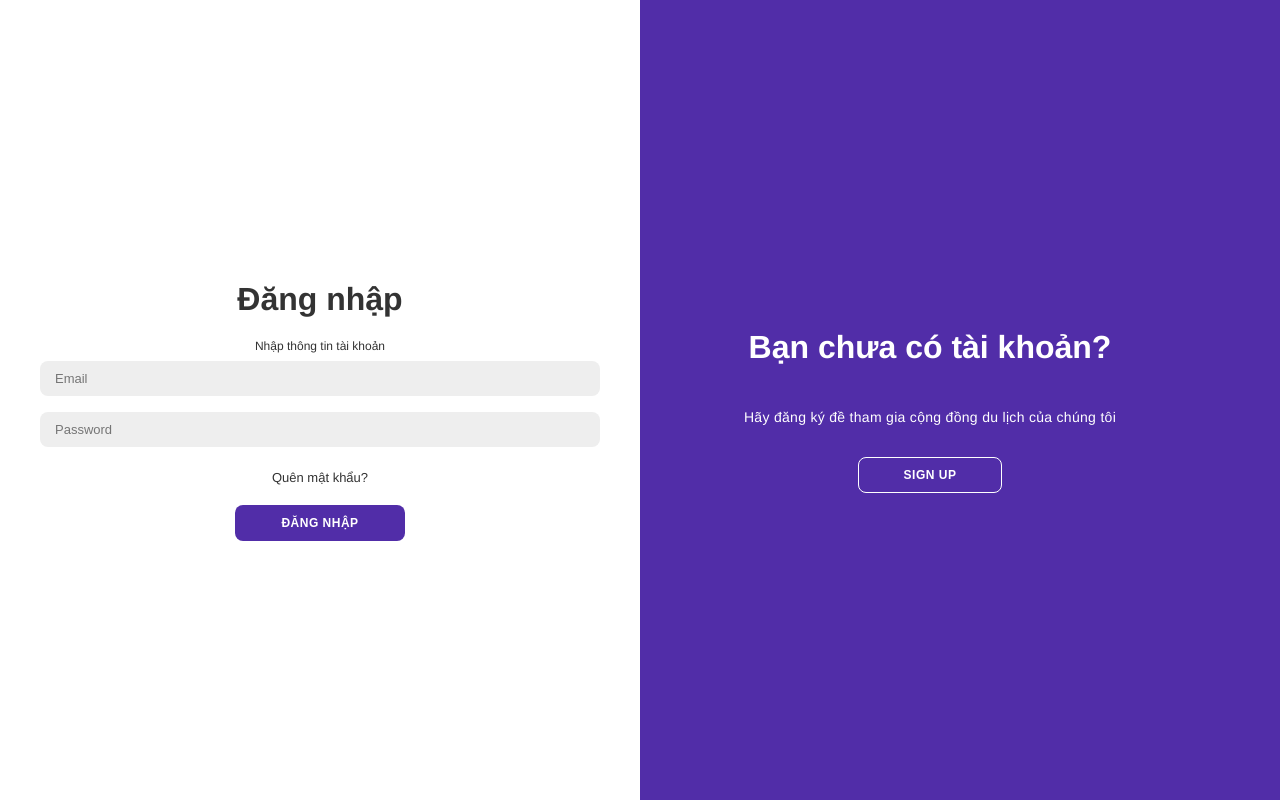
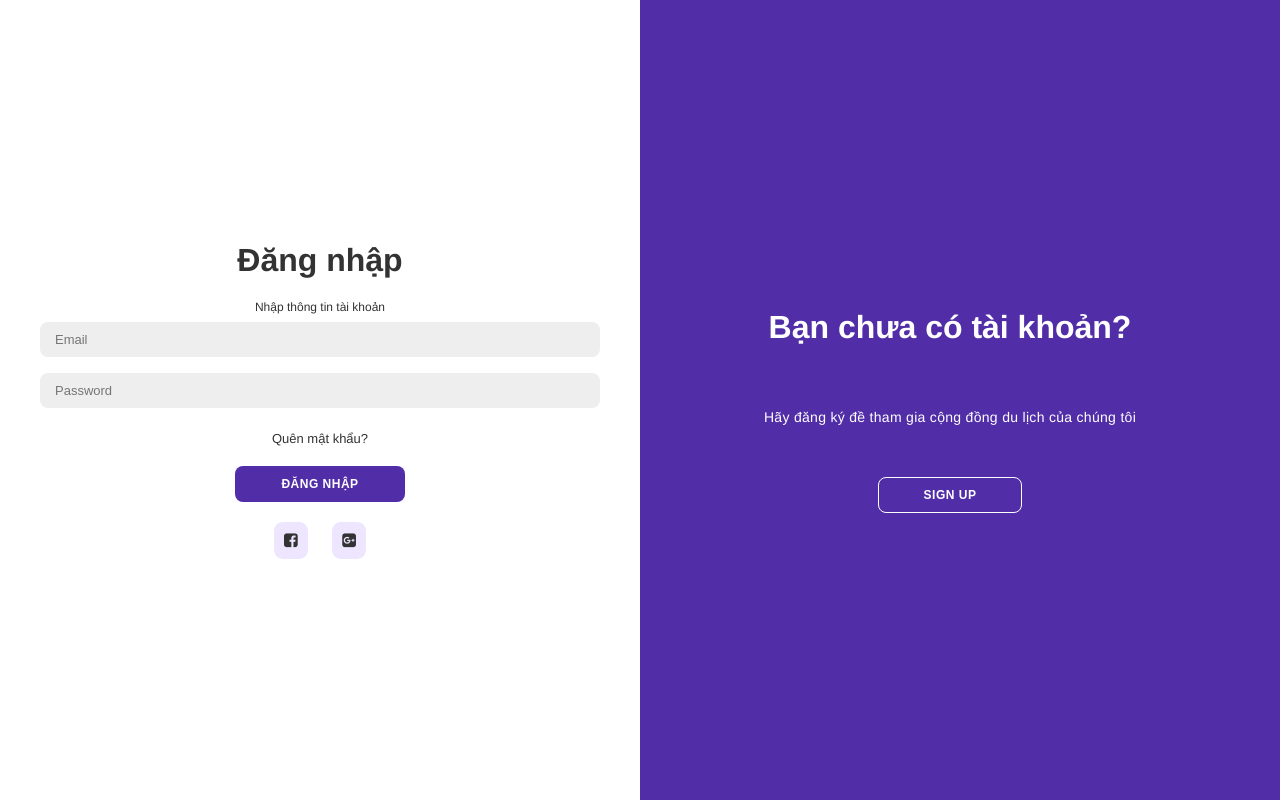
Before and after one commit to tranMinhTien2k3/BTL_XayDungUngDungWeb_N05, a website: page src/views/login_register.html in a window 1280 px wide. Drawn offline with Linux system fonts and the light colour scheme; files that its build step writes are made by us from their sources; files whose address does not match are found by name.

Commit message:
logo button login

```diff
--- a/src/public/css/login_register.css
+++ b/src/public/css/login_register.css
@@ -17,6 +17,7 @@ body {
     line-height: 20px;
     letter-spacing: 0.3px;
     margin: 20px 0;
+    padding: 20px;
 }
 
 .container span {
@@ -70,6 +71,19 @@ body {
     outline: none;
 }
 
+.container li {
+    display: inline;
+    border-radius: 25%;
+    background-color: #eee6ff;
+    padding: 10px;
+    margin: 10px;
+}
+
+.container ul {
+    padding: 10px;
+    margin: 20px;
+}
+
 .form-container {
     position: absolute;
     top: 0;
@@ -118,6 +132,7 @@ body {
 
 
 .toggle-container {
+    padding-left: 20px;
     position: absolute;
     top: 0;
     left: 50%;
--- a/src/views/login_register.html
+++ b/src/views/login_register.html
@@ -6,6 +6,7 @@
     <title>Đăng nhập</title>
     <link rel="stylesheet" href="css/login_register.css">
     <link rel="stylesheet" href="css/general.css">
+    <link rel="stylesheet" href="https://cdnjs.cloudflare.com/ajax/libs/font-awesome/4.7.0/css/font-awesome.min.css">
 </head>
 
 <body>
@@ -27,11 +28,16 @@
         <div class="form-container sign-in">
             <form action="">
                 <h1>Đăng nhập</h1>
+
                 <span>Nhập thông tin tài khoản</span>
                 <input type="email" placeholder="Email">
                 <input type="password" placeholder="Password">
                 <a href="#">Quên mật khẩu?</a>
                 <button>Đăng nhập</button>
+                <ul>
+                    <li><i class="fa fa-facebook-square"></i></li>
+                    <li><i class="fa fa-google-plus-square"></i></li>
+                </ul>
             </form>
         </div>
         <div class="toggle-container">
```
